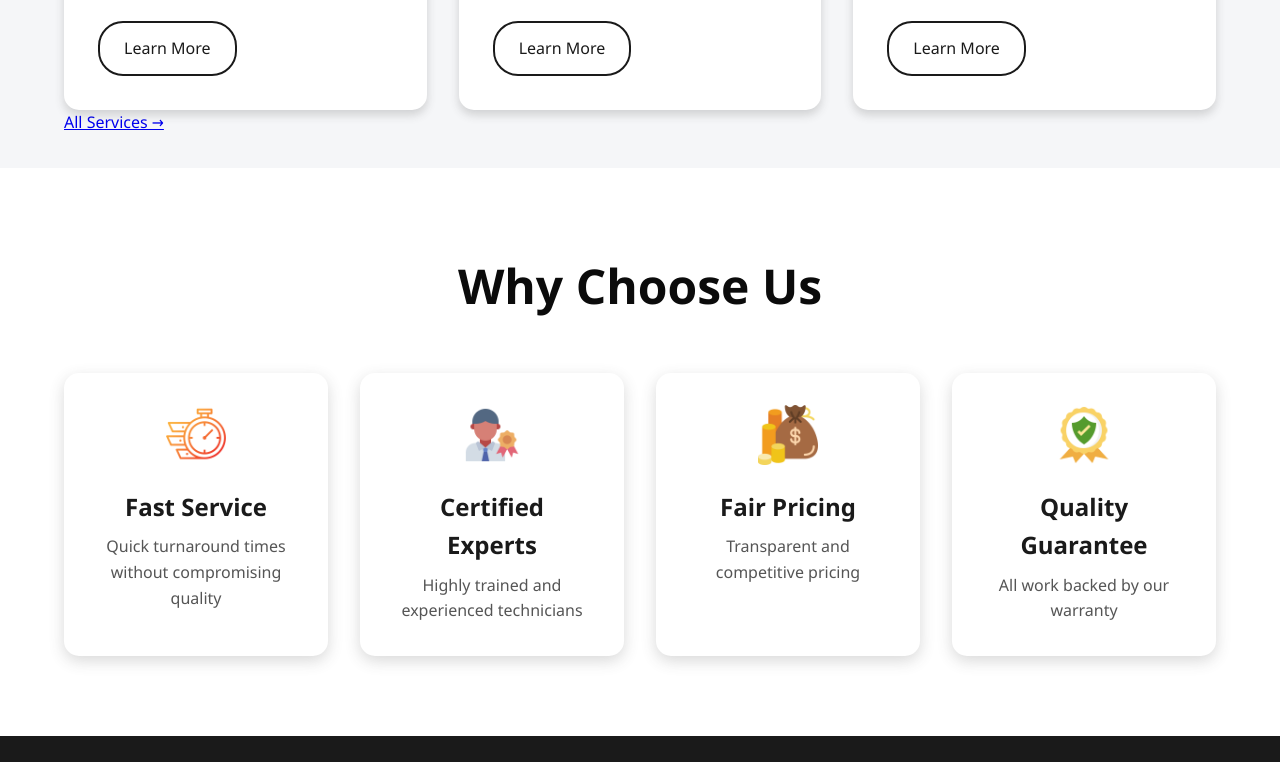
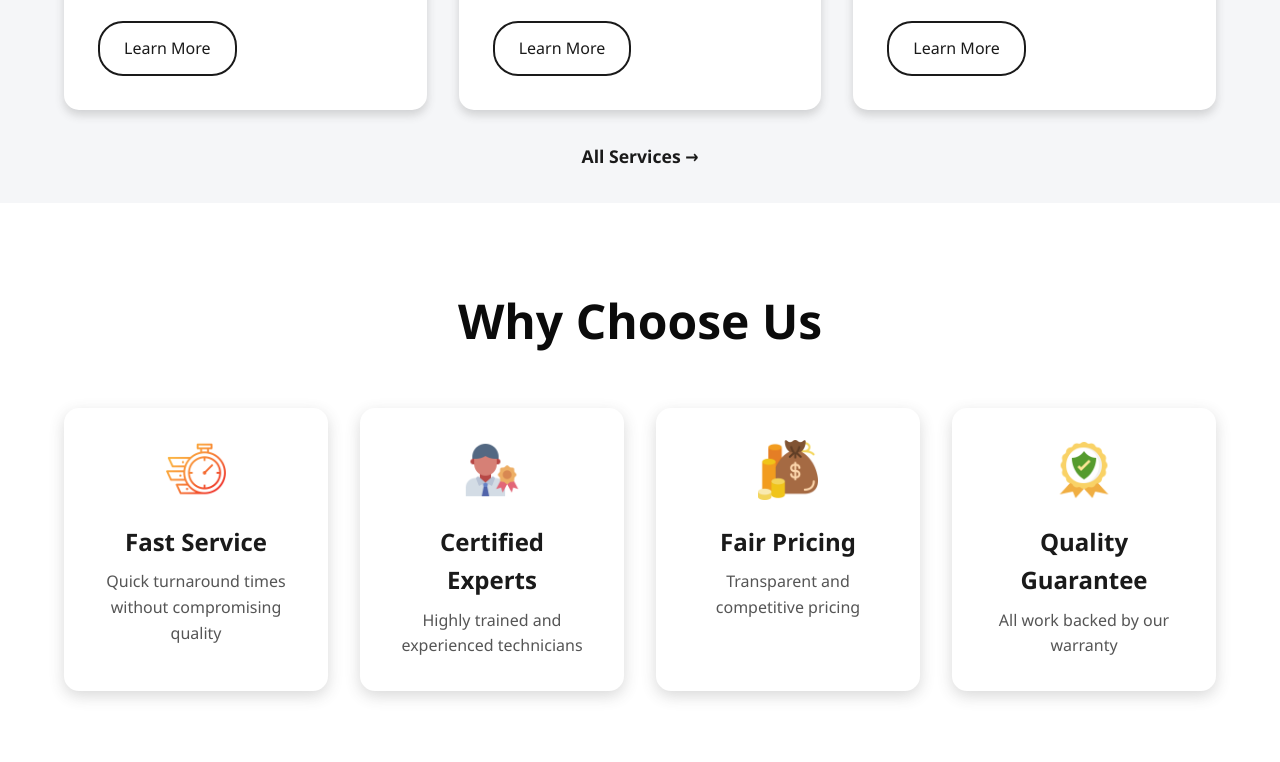
Before and after one commit to LKT-Sandaruwan/MM-Auto-Care, a plain HTML site: page index.html in a window 1280 px wide. Shown: the part 1853-2615 px from the top of the page. Drawn offline with Linux system fonts and the light colour scheme; files whose address does not match are found by name.

```diff
--- a/Styles/styles.css
+++ b/Styles/styles.css
@@ -435,6 +435,26 @@ nav {
    font-size: 3rem;
    margin-bottom: 3rem;
    color: var(--black);
+}
+
+.all-services{
+   text-align: center;
+   font-size: 1rem;
+   margin-top: 2rem;
+   color: var(--yellow);
+}
+
+.all-services a{
+   text-decoration: none;
+   font-size: 1.1rem;
+   font-weight: 600;
+   color: var(--dark-gray);
+   transition: color 0.3s;
+}
+
+.all-services a:hover{
+   color: var(--yellow);
+   transition: color 0.5s;
 }
 
 .cards-container {
```
